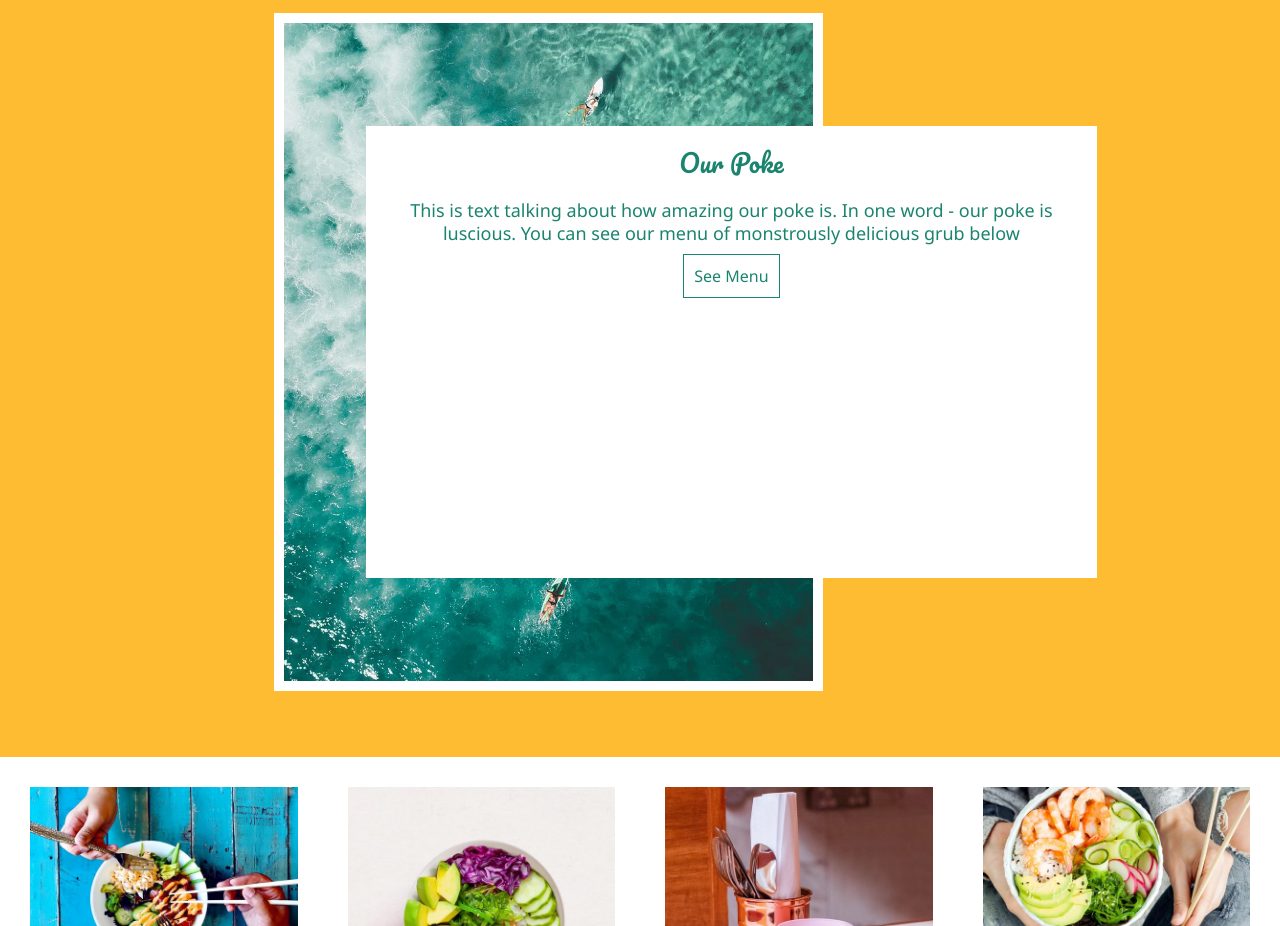
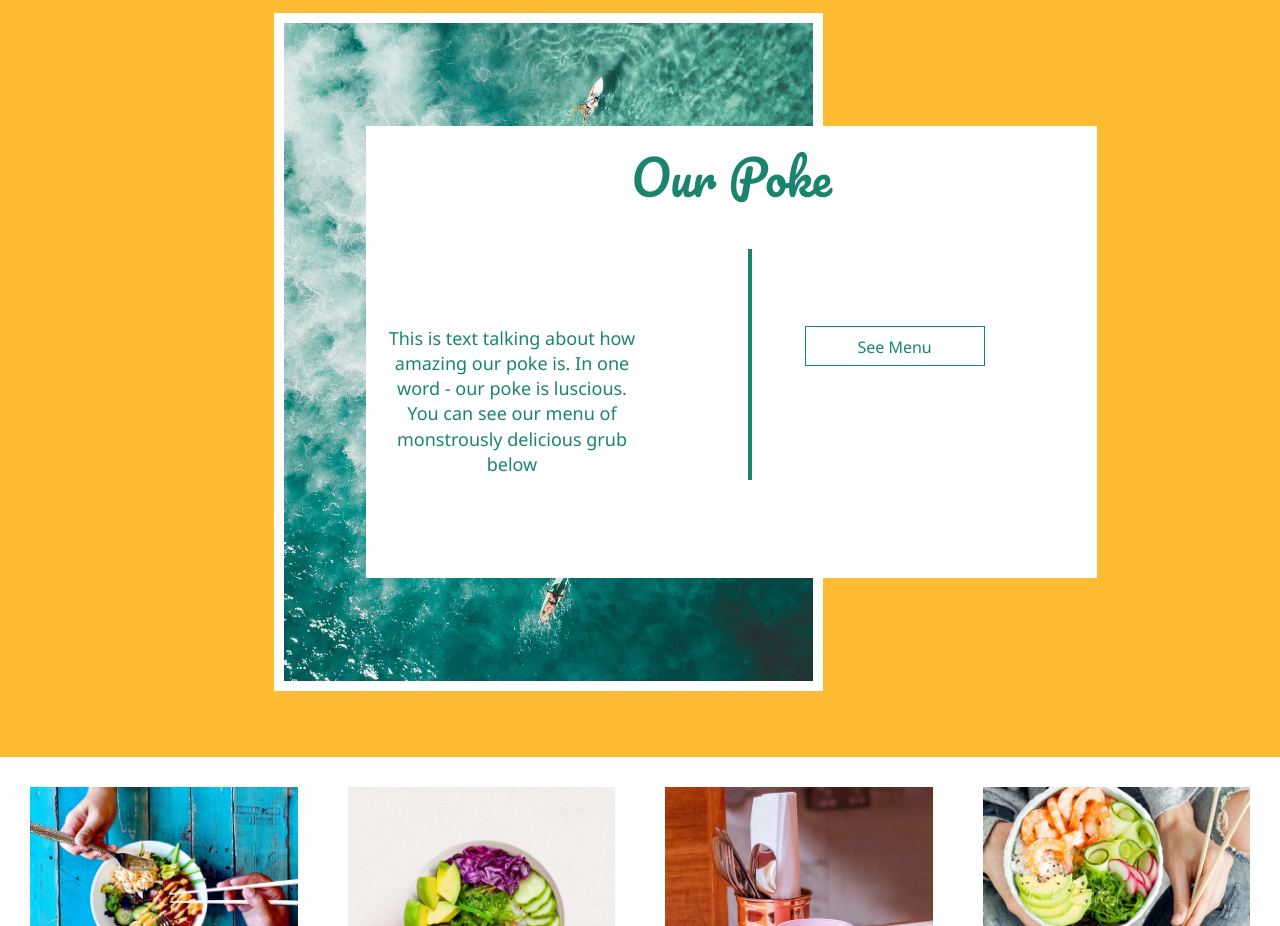
Before and after one commit to SebastianKildow/poke-site, a website: page index.html in a window 1280 px wide. Shown: the part 980-1906 px from the top of the page. Drawn offline with Linux system fonts and the light colour scheme.

Commit message:
fixed columns for about

```diff
--- a/index.html
+++ b/index.html
@@ -88,6 +88,7 @@
 			<!-- Wavy Line?-->
 				<div class="about__content">
 					<h4 class="about__header">Our Poke</h4>
+						<div class="about__line"></div>
 
 						<p class="about__text">This is text talking about how amazing our poke is. In one word - our poke is luscious. You can see our menu of monstrously delicious grub below</p>
 						<a class="btn about-btn" href="">See Menu</a>
--- a/src/scss/main.scss
+++ b/src/scss/main.scss
@@ -308,17 +308,19 @@ li {
 
   &__header {
     font-family: "Pacifico", cursive;
-    padding: 20px;
+    padding-top: 20px;
   }
 
   &__text {
-    line-height: 1.3;
+    line-height: 1.4;
     margin-left: 20px;
     margin-right: 20px;
     font-size: 18px;
     margin-bottom: 20px;
   }
-
+  &__line {
+    display: none;
+  }
   @include bp-med {
     height: 100vh;
 
@@ -329,6 +331,35 @@ li {
     &__content {
       grid-column: 5 / span 8;
       grid-row: 4 / span 8;
+      display: grid;
+      grid-template-columns: repeat(5, 1fr);
+      grid-template-rows: repeat(5, 1fr);
+    }
+    &__header {
+      grid-column: 2 / span 3;
+      grid-row: 1 / span 1;
+      font-size: 48px;
+      margin-bottom: 40px;
+    }
+    &__line {
+      display: block;
+      min-height: 40px;
+      width: 4px;
+      margin-left: 90px;
+      grid-column: 3 / span 3;
+      grid-row: 2 / span 3;
+      background-color: $green;
+    }
+    &__text {
+      grid-column: 1 / span 2;
+      grid-row: 3 / span 4;
+      margin-left: 20px;
+    }
+    &-btn {
+      max-width: 180px;
+      max-height: 40px;
+      grid-column: 4 / span 5;
+      grid-row: 3 / span 3;
     }
   }
 }
```
Also changed, not shown: dist/css/main.css, 1 other file.
